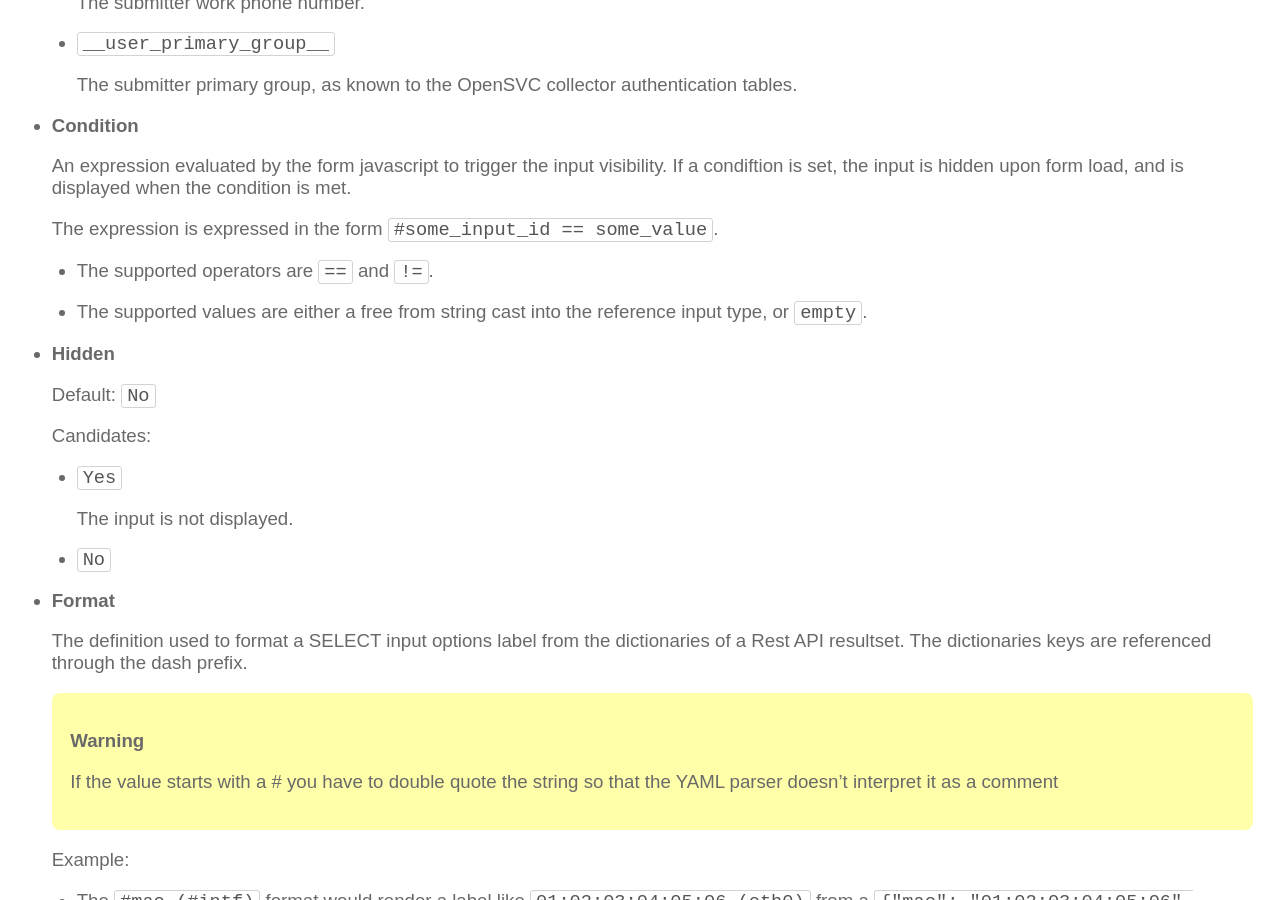
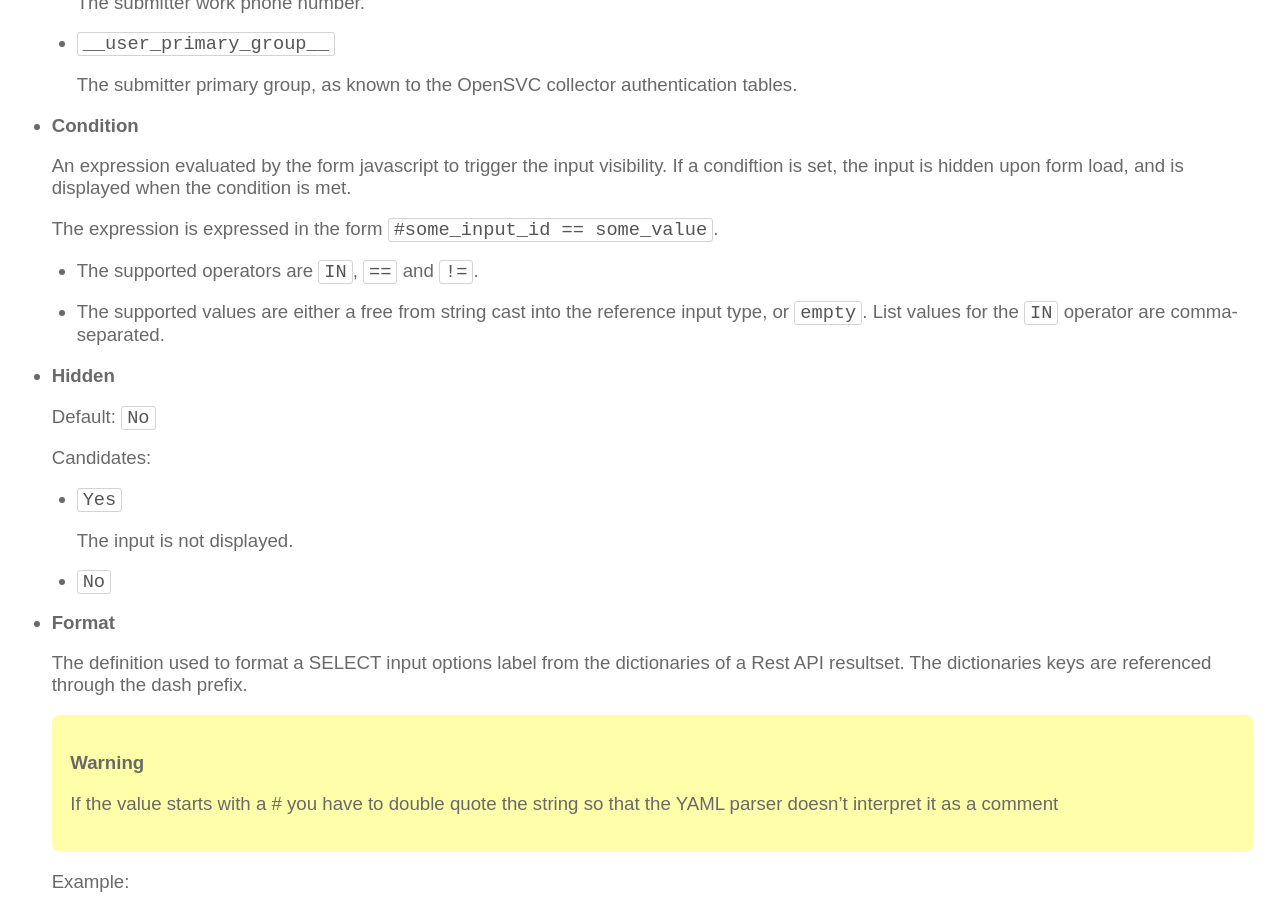
Before and after one commit to opensvc/docs.opensvc.com, a Sphinx documentation site: the page built from source/collector.forms.rst, in a window 1280 px wide and 900 px high, scrolled down 9256 px. Built offline with Sphinx 7.4.7, drawn with Linux system fonts in a browser that asks for light colours; comment, search, counter and statistics services are not loaded.

Commit message:
Document the IN operator for form input conditions

```diff
--- a/source/collector.forms.rst
+++ b/source/collector.forms.rst
@@ -405,9 +405,9 @@ Keywords
 
   The expression is expressed in the form ``#some_input_id == some_value``.
 
-  * The supported operators are ``==`` and ``!=``.
+  * The supported operators are ``IN``, ``==`` and ``!=``.
 
-  * The supported values are either a free from string cast into the reference input type, or ``empty``.
+  * The supported values are either a free from string cast into the reference input type, or ``empty``. List values for the ``IN`` operator are comma-separated.
 
 * **Hidden**
 
```
